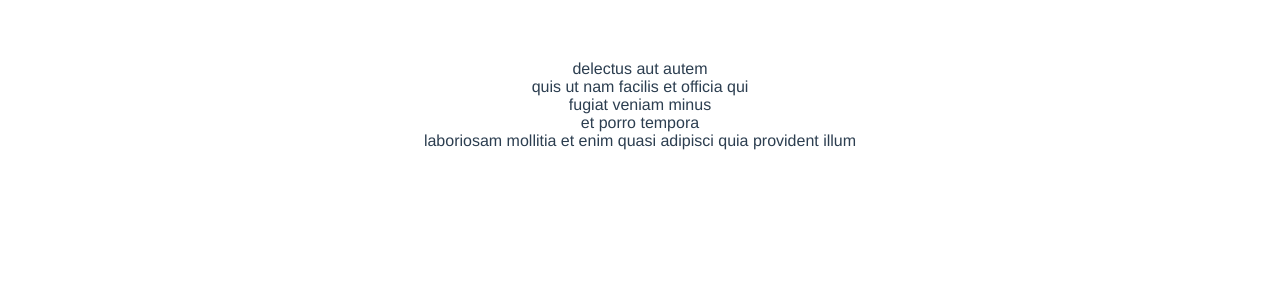
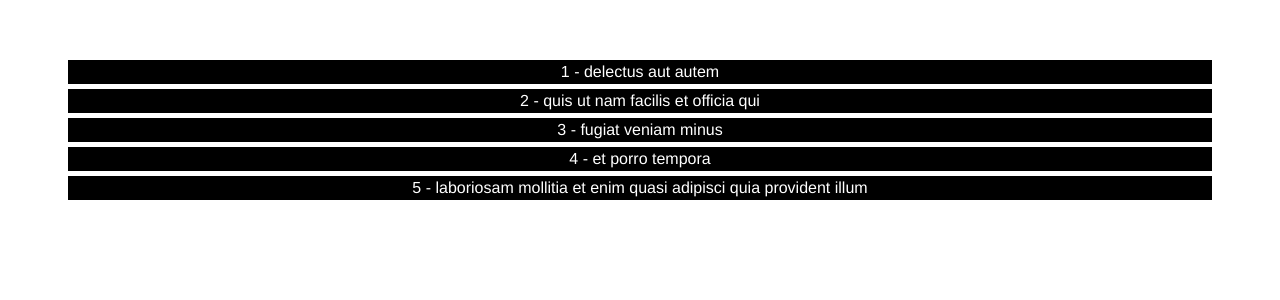
Before and after one commit to mariafcknt/curso-vuejs, a Vue app in the folder app/: page / in a window 1280 px wide. Shown: the top 300 px of the page. Built offline with nearby package versions, Linux system fonts and the light colour scheme.

Commit message:
Update App.vue

```diff
--- a/app/src/App.vue
+++ b/app/src/App.vue
@@ -14,11 +14,14 @@
 
   <div>
 
+
+
     <div
-      v-for="local in todos"
-      v-bind:key="local.id"
+      v-for="(obj, index) in todos"
+      v-bind:key="obj.id"
+      class="todos-item"
     >
-      {{ local.title }}
+      {{ index + 1}} - {{ obj.title }}
     </div>
 
   </div>
@@ -84,6 +87,13 @@ export default {
 </script>
 
 <style>
+.todos-item {
+  background: #000;
+  margin: 0 0 5px 0;
+  padding: 3px 6px;
+  color: #ffff;
+}
+
 #app {
   font-family: Avenir, Helvetica, Arial, sans-serif;
   -webkit-font-smoothing: antialiased;
```
